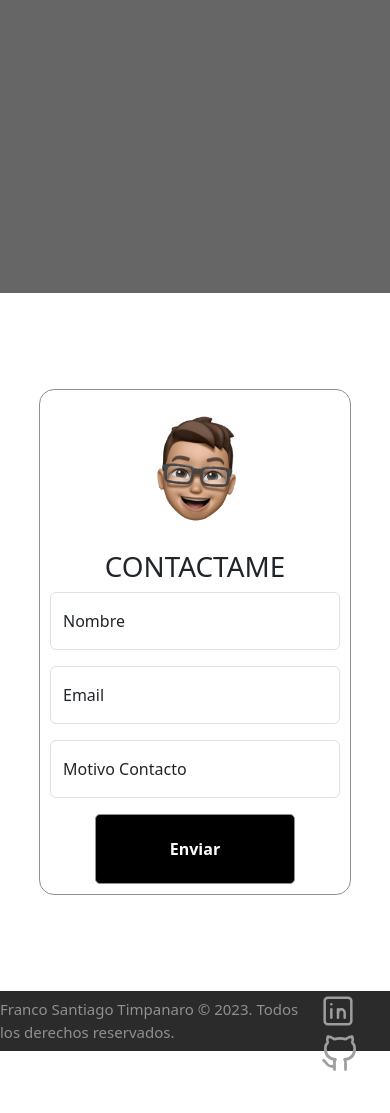
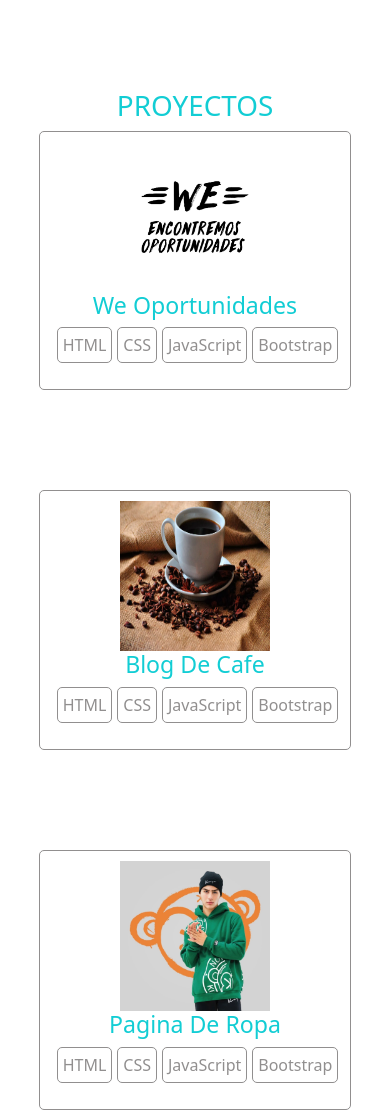
Before and after one commit to FrancoSantiagoTimpanaro/Franco-Timpanaro, a website: page index.html in a window 390 px wide. Shown: the part 5960-7073 px from the top of the page. Before the commit the page ends 7035 px from the top, so only its background shows below. Drawn offline with nearby package versions, Linux system fonts and the light colour scheme; a web font is replaced by a local one.

Commit message:
Agregado Proyectos
Se agrego seccion proyectos

```diff
--- a/index.html
+++ b/index.html
@@ -31,7 +31,7 @@
             <a class="nav-link" href="#perfil">Perfil</a>
             <a class="nav-link" href="#habilidades">Habilidades</a>
             <a class="nav-link" href="#servicios">Servicios</a>
-            <!-- <a class="nav-link" href="#proyectos">Proyectos</a> -->
+            <a class="nav-link" href="#proyectos">Proyectos</a>
             <a class="nav-link" href="#contacto">Contacto</a>
           </div>
         </div>
@@ -317,7 +317,66 @@
       </div>
   </div>
   </div>
+
   <br><br><br><br>
+
+  <div class="proyectos" id="proyectos">
+    <h1>PROYECTOS</h1>
+    <div>
+      <a class="proyecto" href="https://weoportunidades.netlify.app" target="_blank">
+        <div><img src="Recursos/tipografico.jpg" alt=""></div>
+        <div class="texto-proyecto">
+          <div class="texto-proyecto_titulo">
+            <h3>We Oportunidades</h3>
+          </div>
+          <div class="texto-proyecto_tecnologias">
+            <p>HTML</p>
+            <p>CSS</p>
+            <p>JavaScript</p>
+            <p>Bootstrap</p>
+          </div>
+        </div>
+      </a>
+    </div>
+
+    <div>
+      <a class="proyecto" href="https://spontaneous-faloodeh-c7f13a.netlify.app" target="_blank">
+        <div><img src="Recursos/cafe.webp" alt=""></div>
+        <div class="texto-proyecto">
+          <div class="texto-proyecto_titulo">
+            <h3>Blog De Cafe</h3>
+          </div>
+          <div class="texto-proyecto_tecnologias">
+            <p>HTML</p>
+            <p>CSS</p>
+            <p>JavaScript</p>
+            <p>Bootstrap</p>
+          </div>
+        </div>
+      </a>
+    </div>
+
+    <div>
+      <a  class="proyecto" href="https://pagina-de-ropa-ejemplo.netlify.app" target="_blank">
+        <div><img src="Recursos/portada-ropa.jpg" alt=""></div>
+        <div class="texto-proyecto">
+          <div class="texto-proyecto_titulo">
+            <h3>Pagina De Ropa</h3>
+          </div>
+          <div class="texto-proyecto_tecnologias">
+            <p>HTML</p>
+            <p>CSS</p>
+            <p>JavaScript</p>
+            <p>Bootstrap</p>
+          </div>
+        </div>
+      </a>
+    </div>
+
+  </div>
+
+  <br><br><br><br>
+
   <div class="seccion-contacto" id="contacto">
     <img src="Recursos/franco-feliz.webp" alt="">
     <h1>CONTACTAME</h1>
@@ -341,7 +400,10 @@
       <button type="submit">Enviar</button>
     </form>
   </div>
+
+
   <br><br><br><br>
+
   <footer>
     <p>Franco Santiago Timpanaro © 2023. Todos los derechos reservados.</p>
     <div class="footer-redes">
--- a/styles.css
+++ b/styles.css
@@ -403,10 +403,10 @@ body{
 @media (max-width: 768px) {
     .proceso-creacion{
         display: flex;
-        height: 700px;
+        height: 400px;
     }
     .proceso-creacion__opacador{
-        height: 700px;
+        height: 400px;
     }
     .etapa{
         height: 100px;
@@ -471,6 +471,65 @@ body{
     color: black;
 }
 
+/* PROYECTOS */
+.proyectos{
+    display: flex;
+    flex-direction: column;
+    width: 80%;
+    margin-left: auto;
+    margin-right: auto;
+    text-align: center;
+    color: var(--celeste);
+}
+
+.proyecto{
+    display: grid;
+    grid-template-columns: 1fr 3fr;
+    margin-bottom: 100px;
+    text-align: center;
+    text-decoration: none;
+}
+
+.proyecto img{
+    width: 300px;
+    height: 300px;
+}
+
+.texto-proyecto{
+    display: flex;
+    flex-direction: column;
+    color: var(--celeste);
+    margin-top: auto;
+    margin-bottom: auto;
+}
+
+.texto-proyecto_tecnologias{
+    display: flex;
+    flex-direction: row;
+    margin-left: auto;
+    margin-right: auto;
+    color: var(--gris-oscuro);
+}
+.texto-proyecto_tecnologias p{
+    padding: 5px;
+    border-radius: 5px;
+    margin-left: 5px;
+    border: 1px solid var(--gris-oscuro);
+}
+
+@media (max-width: 767px) {
+    .proyecto{
+        display: flex;
+        flex-direction: column;
+        padding: 10px;
+        border-radius: 5px;
+        border: 1px solid var(--gris-oscuro);
+    }
+    .proyecto img{
+        height: 150px;
+        width: 150px;
+    }
+}
 /* FOOTER */
 footer{
     display: flex;
```
Also changed, not shown: Recursos/cafe.webp (added), Recursos/portada-ropa.jpg (added), Recursos/tipografico.jpg (added).
